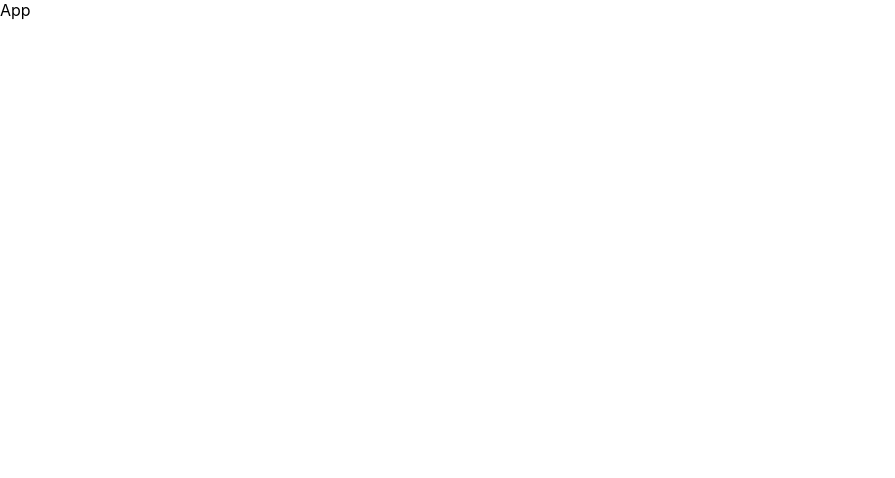
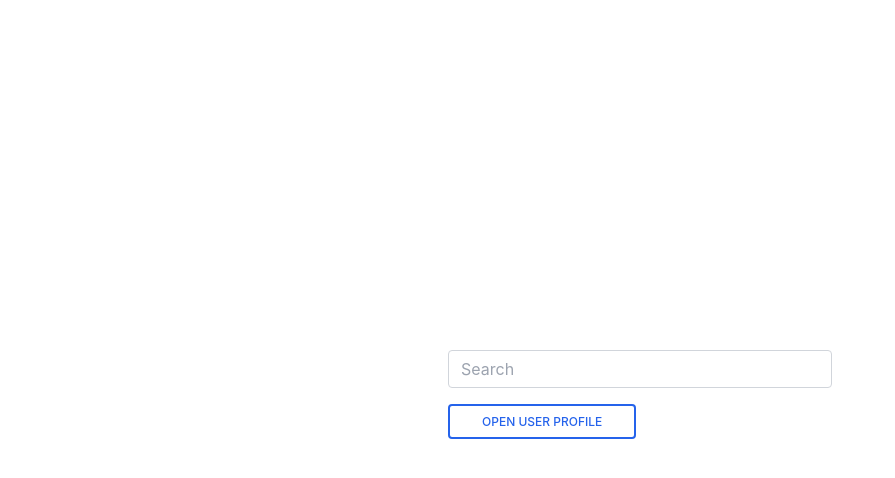
Before and after one commit to anof1r/git-system, a React (Create React App) app: page / in a window 1280 px wide. Shown: the top 478 px of the page, without its empty margins (0-895 px from the left). Built offline with nearby package versions, Linux system fonts and the light colour scheme.

Commit message:
first commit

```diff
--- /dev/null
+++ b/postcss.config.js
@@ -0,0 +1,6 @@
+module.exports = {
+  plugins: {
+    tailwindcss: {},
+    autoprefixer: {},
+  },
+}
--- a/src/App.js
+++ b/src/App.js
@@ -1,8 +1,17 @@
+import { BrowserRouter, Route, Routes } from 'react-router-dom'
 import './App.css';
+import UserPage from './components/UserPage/UserPage';
+import UserSearch from './components/UserPage/UserSearch/UserSearch';
 
 function App() {
+
   return (
-    <div>App</div>
+    <BrowserRouter>
+        <Routes>
+              <Route exact path="/" element={<UserSearch />} />
+              <Route path="/profile" element={<UserPage />} />
+        </Routes>
+    </BrowserRouter>
   );
 }
 
--- /dev/null
+++ b/src/actions/user.js
@@ -0,0 +1,16 @@
+import axios from "axios"
+import { setFail, setIsFetching, setUser } from "../reducers/usersReducer"
+
+export const getUser = (userName) => {
+    return async (dispatch) => {
+        try {
+            dispatch(setIsFetching(true))
+            const responce = await axios.get(`https://api.github.com/users/${userName}`)
+            dispatch(setUser(responce.data))
+            dispatch(setFail(false))
+        } catch (e) {
+            dispatch(setFail(true))
+            dispatch(setIsFetching(false))
+        }
+    }
+}
--- /dev/null
+++ b/src/components/UserPage/UserPage.jsx
@@ -0,0 +1,10 @@
+import React from 'react'
+import { useLocation } from 'react-router-dom'
+function UserPage() {
+    const {state} = useLocation()
+  return (
+    <div>{state.username}</div>
+  )
+}
+
+export default UserPage
--- /dev/null
+++ b/src/components/UserPage/UserSearch/UserSearch.jsx
@@ -0,0 +1,48 @@
+import React from 'react'
+import { useState } from 'react';
+import { useDispatch, useSelector } from 'react-redux'
+import { getUser } from '../../../actions/user'
+import { useNavigate } from 'react-router-dom'
+function UserSearch() {
+
+    const [userName, setUserName] = useState('')
+    const dispatch = useDispatch()
+    const fail = useSelector(state => state.user.isFail)
+    const user = useSelector(state => state.user)
+    const navigate = useNavigate();
+
+    const redirectToProfile = () => {
+      dispatch(getUser(userName))
+      if (!fail) {
+        navigate('/profile', { state: {username: userName} })
+      } else {
+        console.log("There is no user with such username")
+      }
+    }
+
+    console.log(user.isFail)
+
+    return (
+        <div className="flex justify-center h-screen items-center ">
+          <div className="mb-3 xl:w-96 ">
+            <div className="input-group relative flex w-full mb-4">
+              <input
+                type="search"
+                className="form-control relative flex-auto min-w-0 block w-full px-3 py-1.5 text-base font-normal text-gray-700 bg-white bg-clip-padding border border-solid border-gray-300 rounded transition ease-in-out m-0 focus:text-gray-700 focus:bg-white focus:border-blue-600 focus:outline-none"
+                placeholder="Search"
+                aria-label="Search"
+                aria-describedby="button-addon3"
+                onChange={(e) => setUserName(e.target.value)}/>
+            </div>
+            <button
+                className="btn px-8 py-2 flex border-2 border-blue-600 text-blue-600 font-medium text-xs leading-tight uppercase rounded hover:bg-black hover:bg-opacity-5 focus:outline-none focus:ring-0 transition duration-150 ease-in-out"
+                type="button"
+                id="button-addon3"
+                onClick={() => redirectToProfile()}>Open user profile</button>
+                {fail ? <span>Error</span> : <span>{user.username}</span>}
+          </div>
+        </div>
+      );
+}
+
+export default UserSearch
--- a/src/index.js
+++ b/src/index.js
@@ -1,9 +1,14 @@
 import React from 'react';
 import ReactDOM from 'react-dom/client';
+import { Provider } from "react-redux";
 import './index.css';
 import App from './App';
+import { store } from './reducers';
 
 const root = ReactDOM.createRoot(document.getElementById('root'));
 root.render(
+  <Provider store={store}>
     <App />
+  </Provider>
+
 );
--- /dev/null
+++ b/src/reducers/index.js
@@ -0,0 +1,11 @@
+import { combineReducers } from "redux";
+import { configureStore, applyMiddleware } from "@reduxjs/toolkit"
+import { composeWithDevTools } from 'redux-devtools-extension';
+import thunk from "redux-thunk";
+import usersReducer from "./usersReducer";
+
+const rootReducer = combineReducers({
+    user: usersReducer
+})
+
+export const store = configureStore({ reducer: rootReducer }, composeWithDevTools(applyMiddleware(thunk)))
--- /dev/null
+++ b/src/reducers/usersReducer.js
@@ -0,0 +1,33 @@
+const SET_USER = "SET_USER"
+const SET_IS_FETCHING = "IS_FETCHING"
+const SET_FAIL = "SET_FAIL"
+const initialState = {
+    username: "",
+    name: "",
+    isFetching: true,
+    isFail: false
+}
+
+export default function usersReducer(state = initialState, action) {
+    switch (action.type) {
+        case SET_USER:
+            return {
+                ...state,
+                username: action.payload.login,
+                name: action.payload.name,
+                isFetching: false,
+                isFail: false
+            }
+        case SET_FAIL:
+            return {
+                ...state,
+                isFail: action.payload
+            }
+        default:
+            return state
+    }
+}
+
+export const setUser = (user) => ({ type: SET_USER, payload: user })
+export const setIsFetching = (bool) => ({ type: SET_IS_FETCHING, payload: bool })
+export const setFail = (bool) => ({ type: SET_FAIL, payload: bool })
--- /dev/null
+++ b/tailwind.config.js
@@ -0,0 +1,10 @@
+/** @type {import('tailwindcss').Config} */
+module.exports = {
+  content: [
+    "./src/**/*.{js,jsx}",
+  ],
+  theme: {
+    extend: {},
+  },
+  plugins: [],
+}
```
Also changed, not shown: package.json (+12 -0 lines), 1 other file (tests, documents, lock files or other folders).
